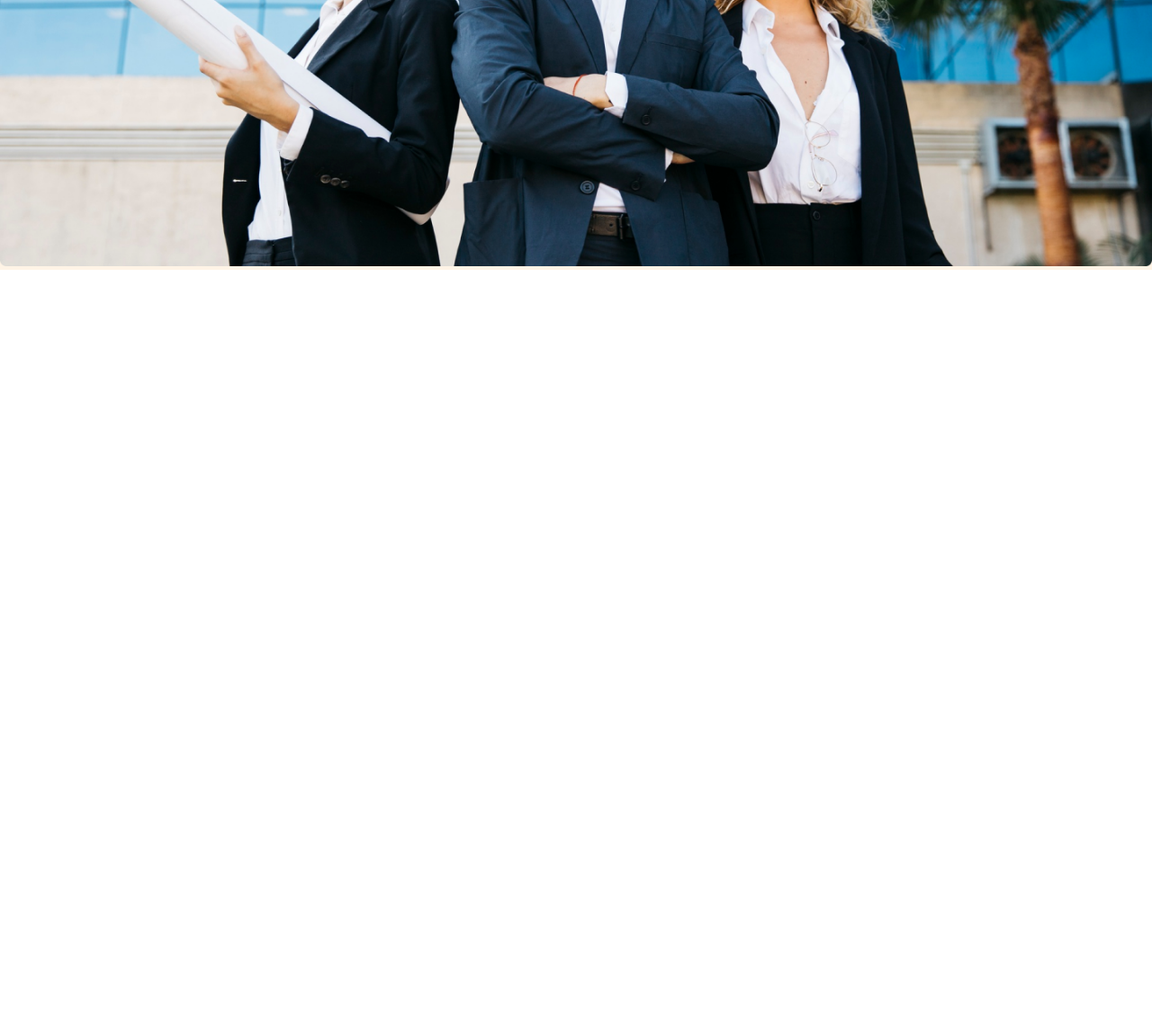
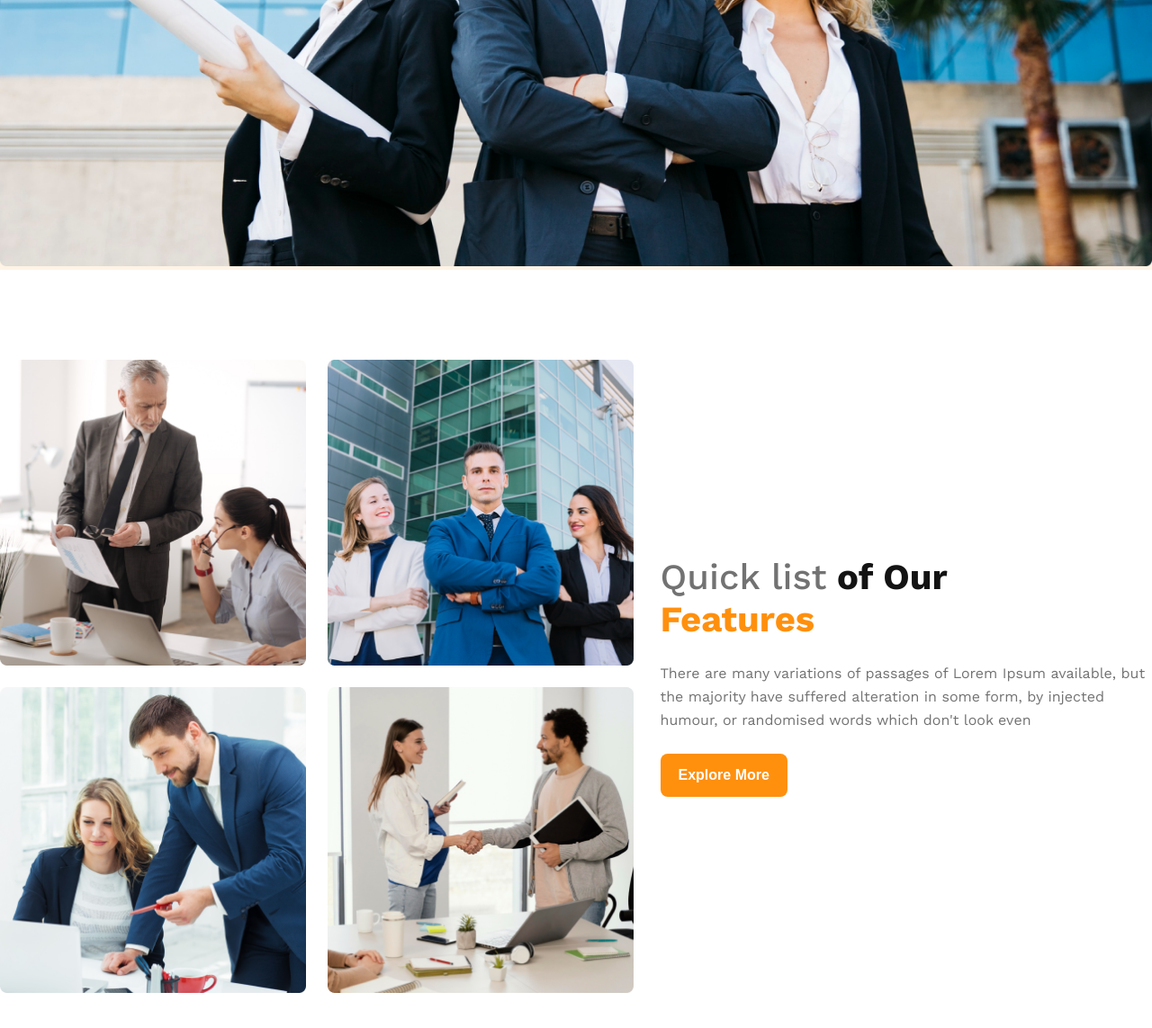
Before and after one commit to asibiqbal/architects, a plain HTML site: page index.html in a window 1280 px wide. Shown: the part 855-1998 px from the top of the page at 90% size. Before the commit the page ends 1155 px from the top, so only its background shows below. Drawn offline with nearby package versions, Linux system fonts and the light colour scheme.

Commit message:
Add Team Section

```diff
--- a/index.html
+++ b/index.html
@@ -23,7 +23,7 @@
             </ul>
         </section>
         <!-- banner section -->
-        <section class="banner-container container">
+        <section class="banner-container container section-space-bottom">
             <!-- banner content here -->
             <div class="banner-content text-center">
                 <h2 class="banner-title color-primary">Brand New
@@ -38,6 +38,26 @@
             <img src="./images/banner.png" alt="" class="banner-img section-img">
         </section>
     </header>
+    <!-- main section -->
+    <main>
+        <!-- team section -->
+        <section class="team-container container d-flex section-space-bottom">
+            <div class="team-img">
+                <img src="./images/team1.png" alt="" class="section-img">
+                <img src="./images/team2.png" alt="" class="section-img">
+                <img src="./images/team3.png" alt="" class="section-img">
+                <img src="./images/team4.png" alt="" class="section-img">
+            </div>
+            <div class="team-content">
+                <h2 class="team-title"><span class="team-title-one">Quick list</span> of Our <br> <span
+                        class="team-title-two">Features</span></h2>
+                <p class="team-description">There are many variations of passages of Lorem Ipsum available, but the
+                    majority have suffered
+                    alteration in some form, by injected humour, or randomised words which don't look even</p>
+                <button class="section-btn">Explore More</button>
+            </div>
+        </section>
+    </main>
 </body>
 
 </html>
--- a/styles/style.css
+++ b/styles/style.css
@@ -49,6 +49,12 @@
 .section-img {
   width: 100%;
 }
+.section-space-top {
+  margin-top: 85px;
+}
+.section-space-bottom {
+  margin-bottom: 100px;
+}
 /* nav container */
 .nav-container {
   padding: 36px 0;
@@ -86,14 +92,49 @@
   line-height: 26px;
   margin: 24px 0;
 }
-
+/* team section*/
+.team-container {
+  align-items: center;
+  justify-content: space-between;
+  gap: 30px;
+}
+.team-img {
+  display: grid;
+  grid-template-columns: repeat(2, 1fr);
+  gap: 24px;
+}
+.team-content {
+  width: 550px;
+}
+.team-title {
+  color: #131313;
+  font-size: 2.5rem;
+  font-weight: 700;
+}
+.team-title-one {
+  color: #727272;
+  font-weight: 500;
+}
+.team-title-two {
+  color: #ff900e;
+}
+.team-description {
+  color: #727272;
+  font-size: 1rem;
+  line-height: 26px; /* 162.5% */
+  margin: 24px 0;
+}
 /* responsive css */
 
 /* for mobile devices */
 @media (max-width: 576px) {
   .nav-container,
-  .nav-links {
+  .nav-links,
+  .team-container {
     flex-direction: column;
+  }
+  .team-img {
+    grid-template-columns: repeat(1, 1fr);
   }
   .container,
   .banner-content {
@@ -108,12 +149,21 @@
   .banner-title {
     font-size: 2rem;
   }
+  .team-content {
+    width: 100%;
+    margin-top: 24px;
+    text-align: center;
+  }
 }
 /*for laptop and tablet */
 @media (min-width: 576px) and (max-width: 992px) {
   .nav-container,
-  .nav-links {
+  .nav-links,
+  .team-container {
     flex-direction: column;
+  }
+  .team-img {
+    grid-template-columns: repeat(2, 1fr);
   }
   .container,
   .banner-content {
@@ -128,4 +178,9 @@
   .banner-title {
     font-size: 2rem;
   }
+  .team-content {
+    width: 100%;
+    margin-top: 24px;
+    text-align: center;
+  }
 }
```
